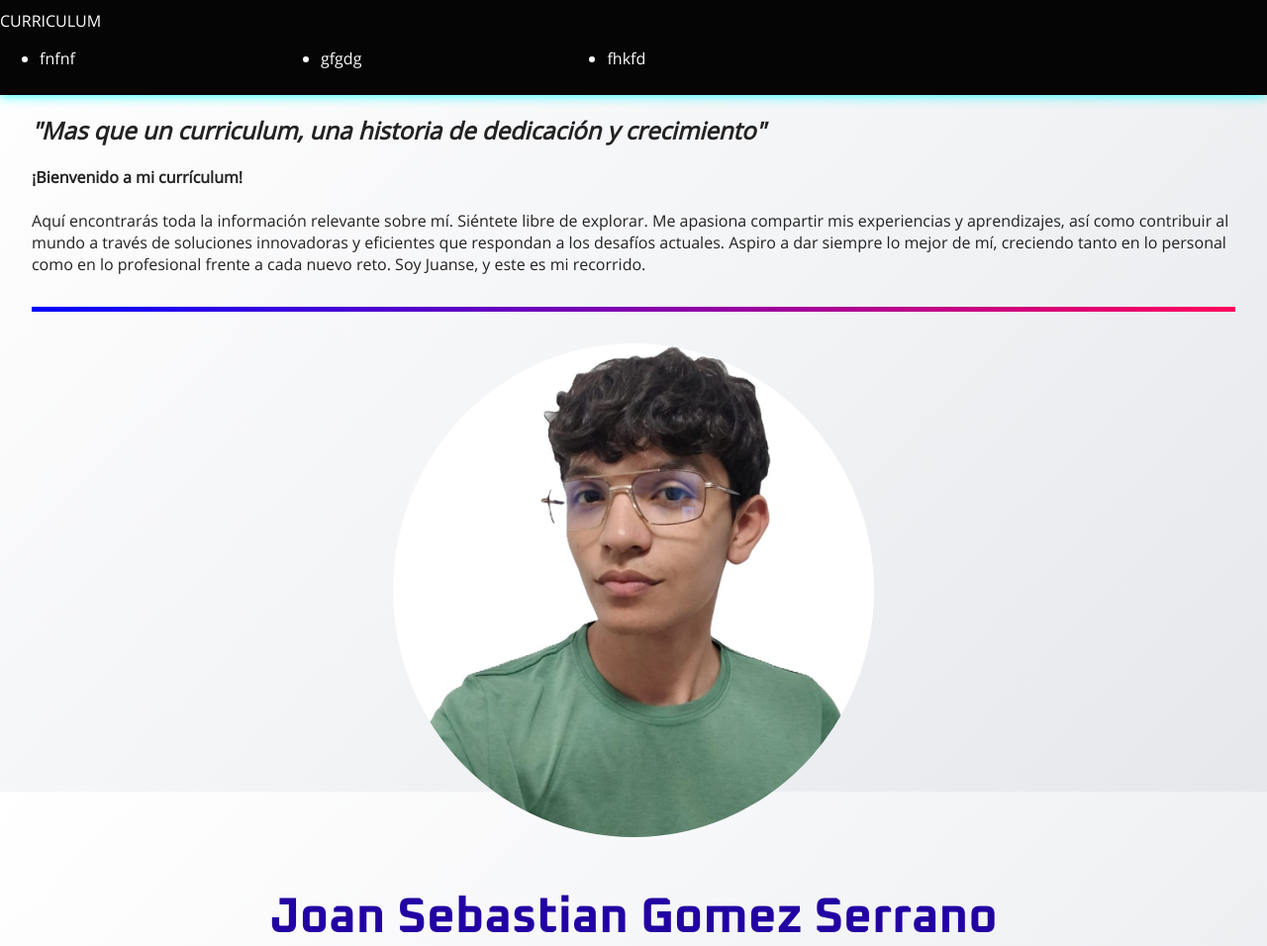
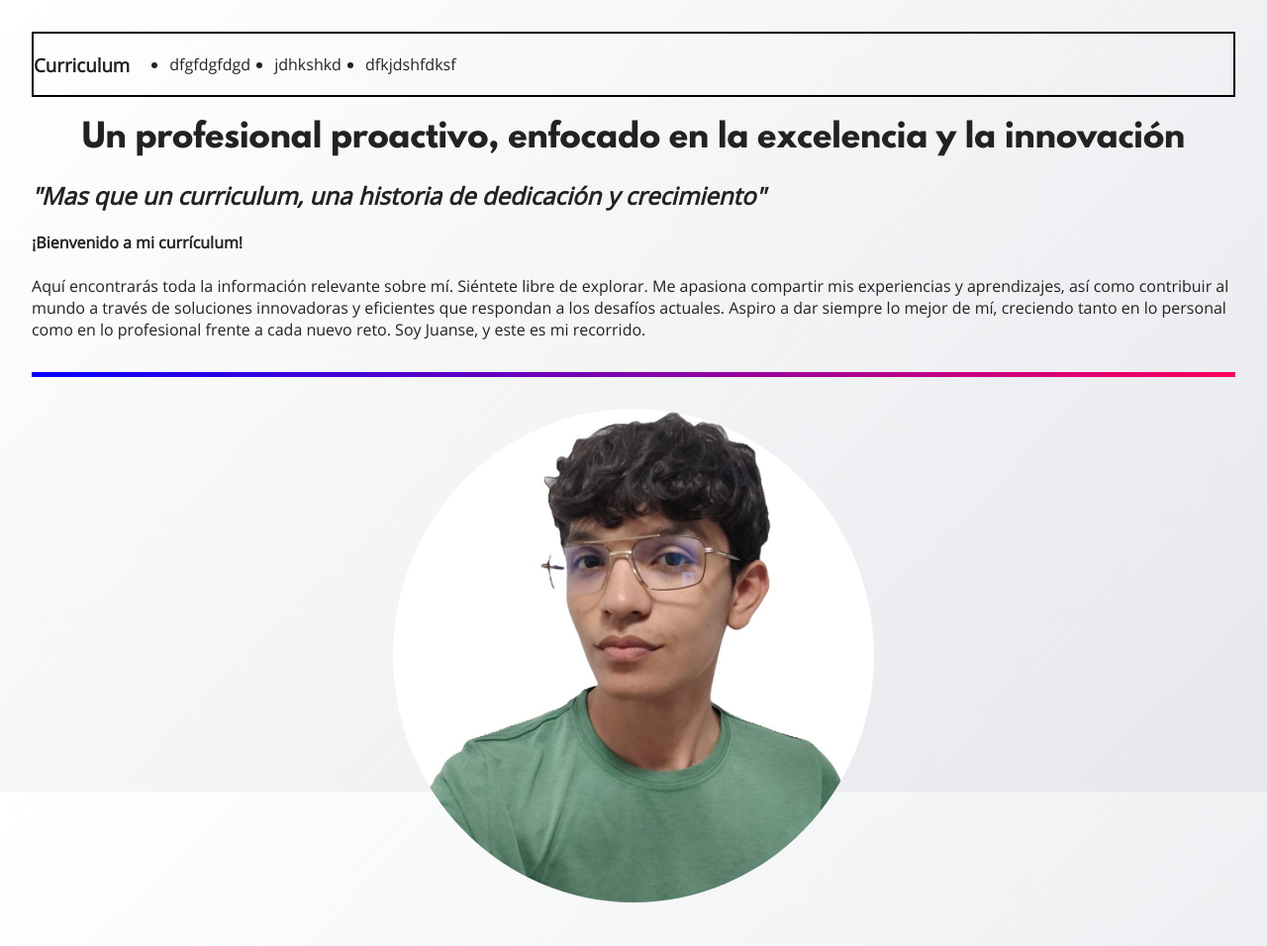
Before and after one commit to Sebas404040/Sebas404040.github.io, a plain HTML site: page index.html in a window 1280 px wide. Shown: the top 956 px of the page at 99% size. Drawn offline with Linux system fonts and the light colour scheme.

Commit message:
feat: :construction: Nav tab
Nab tab settings

none

```diff
--- a/Diseño.css
+++ b/Diseño.css
@@ -195,30 +195,12 @@ body {
   box-shadow: 0 0 20px rgba(0, 255, 255, 0.7);
 }
 
-.Barra_navegacion {
-  width: 100%;
-  background-color: #050505;
-  color: #fff;
-  padding: 10px 0;
-  position: fixed;
-  top: 0;
-  left: 0;
-  z-index: 1000;
-  box-shadow: 0 2px 10px rgba(0, 255, 255, 0.7);
-}
-
-#Opciones {
-  display: flex;
-  flex-direction: row;
-  gap: 20%;
-}
-
 .idiomas_ingles {
   display: flex;
   flex-direction: row-reverse;
   align-items: center;
   gap: 10%;
-  justify-content: space-around;
+  justify-content: flex-end;
 }
 
 .idiomas_español {
@@ -226,13 +208,36 @@ body {
   flex-direction: row-reverse;
   align-items: center;
   gap: 10%;
-  justify-content: space-around;
+  justify-content: flex-end;
 }
 
 #Bandera_USA {
+  border-radius: 20%;
   width: 20%;
 }
 
 #Bandera_ES {
+  border-radius: 20%;
   width: 20%;
 }
+
+@keyframes llenarbarra{
+  0%{
+    width: 0%;
+  }
+  100%{
+    width: 85%;
+  }
+}
+
+.Barra_navegacion {
+  display: flex;
+  flex-direction: row;
+  border: 2px solid black;
+}
+
+#atajos {
+  display: flex;
+  gap: 10%;
+  align-items: center;
+}
--- a/index.html
+++ b/index.html
@@ -7,16 +7,14 @@
     <title></title>
     <link rel="stylesheet" href="Diseño.css">
     <nav class="Barra_navegacion">
-        <div id="Contenedor_navegacion">
-            <div id="Titular">
-                CURRICULUM
-            </div>
-            <ul id="Opciones">
-                <li>fnfnf</li>
-                <li>gfgdg</li>
-                <li>fhkfd</li>
-            </ul>
+        <div>
+            <h3>Curriculum</h3>
         </div>
+        <ul id="atajos">
+            <li>dfgfdgfdgd</li>
+            <li>jdhkshkd</li>
+            <li>dfkjdshfdksf</li>
+        </ul>
     </nav>
     <header>
         <h1 id="Titulo">
@@ -245,6 +243,7 @@
                 <img id="Bandera_USA" src="img/Flag_of_the_United_States.svg.webp" alt="Imagen-estados-unidos">
             </section>
             <BR></BR>
+            <h4>ESPAÑOL:</h4>
             <section class="idiomas_español">
                 <div class="barra-progreso">
                     <div class="progreso" style="width: 100%;">
```
